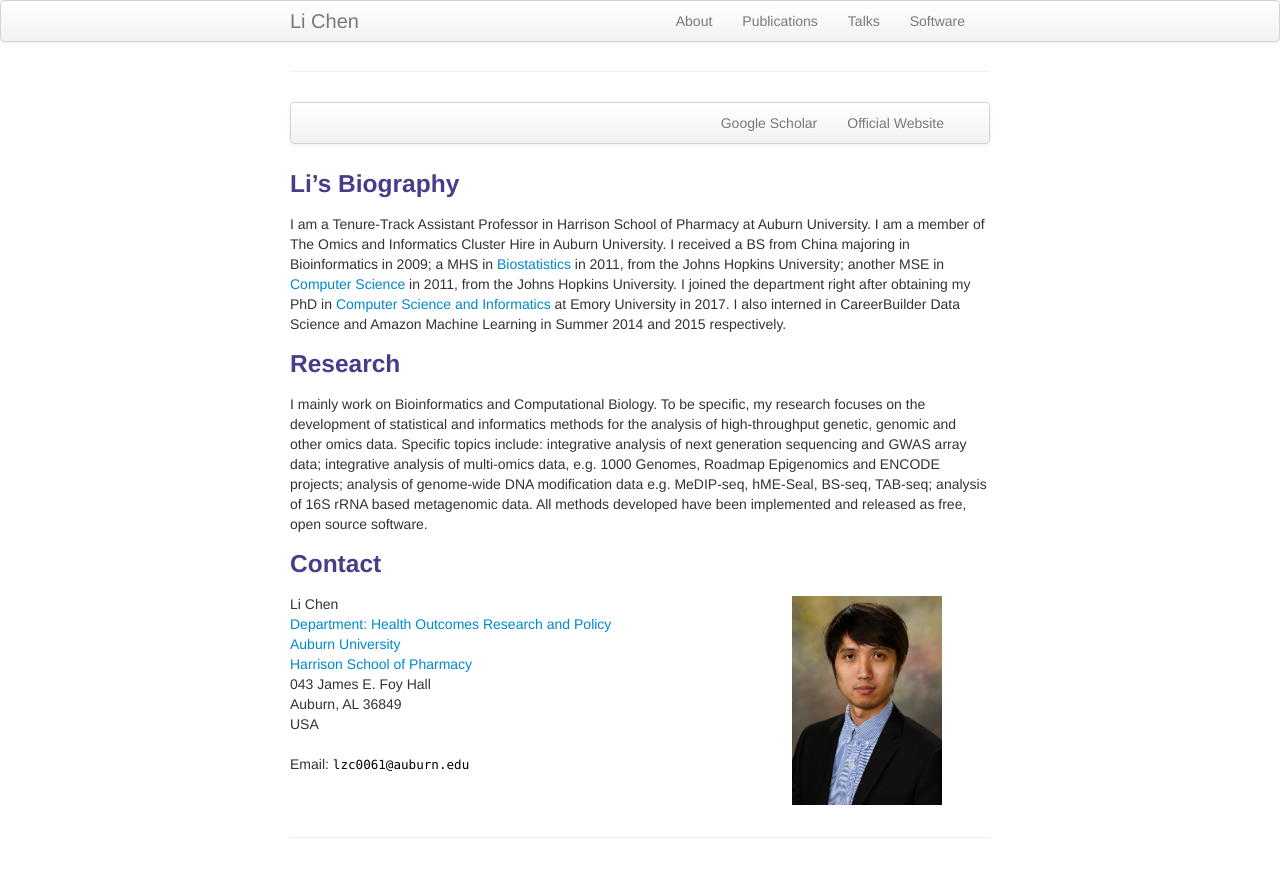
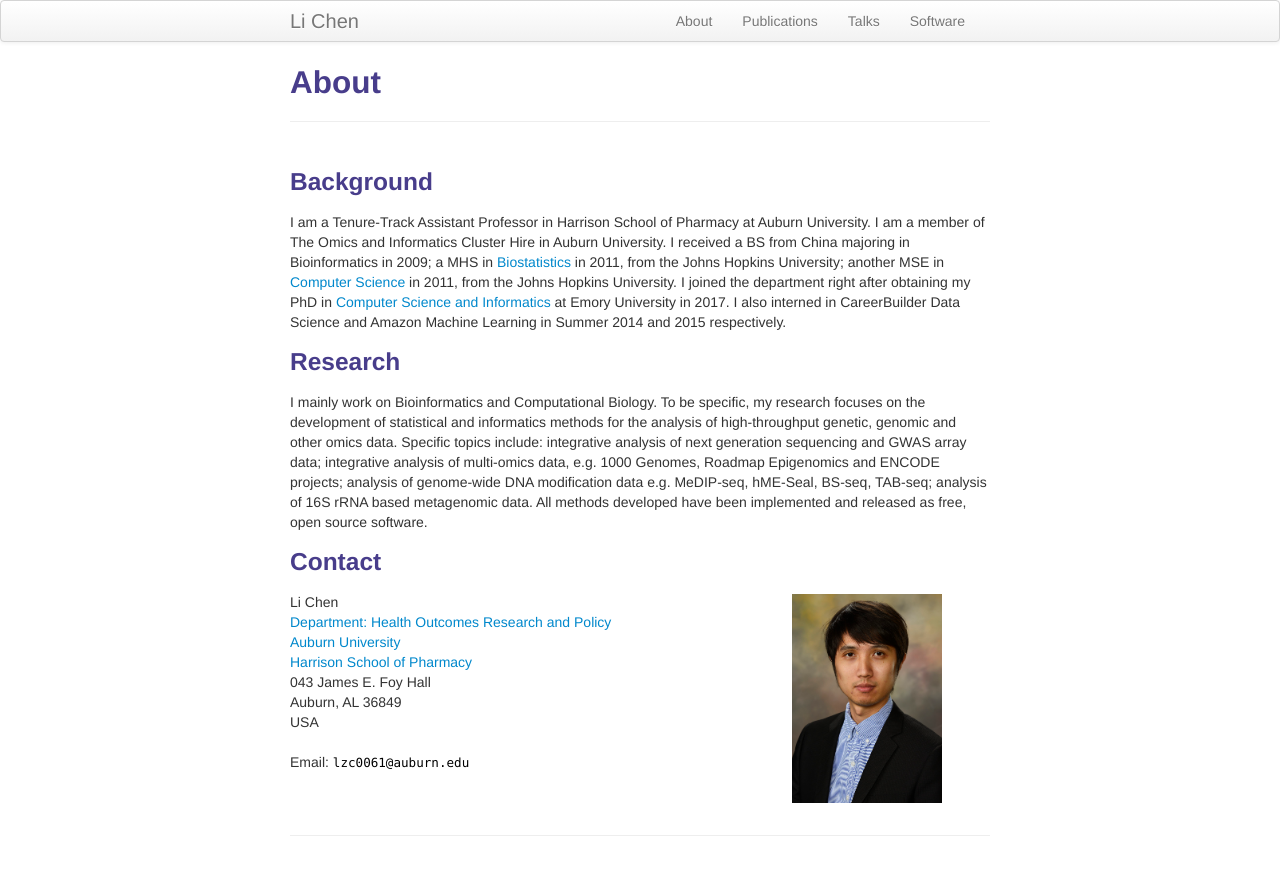
Before and after one commit to yuchaojiang/yuchaojiang.github.io, a Jekyll site: the page built from index.md, in a window 1280 px wide. Shown: the top 877 px of the page. Built offline with Jekyll 4.4.1, drawn with Linux system fonts in a browser that asks for light colours; our own code applies the rules of GitHub Pages for plain Markdown files.

Commit message:
Update index.md

```diff
--- a/index.md
+++ b/index.md
@@ -1,20 +1,12 @@
 ---
 layout: page
 title: About
-description: I am a tenure-tracked Assistant Professor in Harrison School of Pharmacy at Auburn University. I am a member of
-the Omics and Informatics Cluster hire in Auburn University.
+description: Webpage for the Jiang Lab at UNC Chapel Hill.
+
 ---
 
-<div class="navbar">
-  <div class="navbar-inner">
-      <ul class="nav">
-          <li><a href="https://scholar.google.com/citations?user=Nk-yRrcAAAAJ&hl=en">Google Scholar</a></li>
-        <li><a href="http://www.auburn.edu/academic/pharmacy/directory/li-chen.html">Official Website</a></li>
-      </ul>
-  </div>
-</div>
 
-###  Li's Biography
+###  Background
 
 I am a Tenure-Track Assistant Professor in Harrison School of Pharmacy at Auburn University. I am a member of
 The Omics and Informatics Cluster Hire in Auburn University. I received a BS from China majoring in Bioinformatics in 2009; a
```
